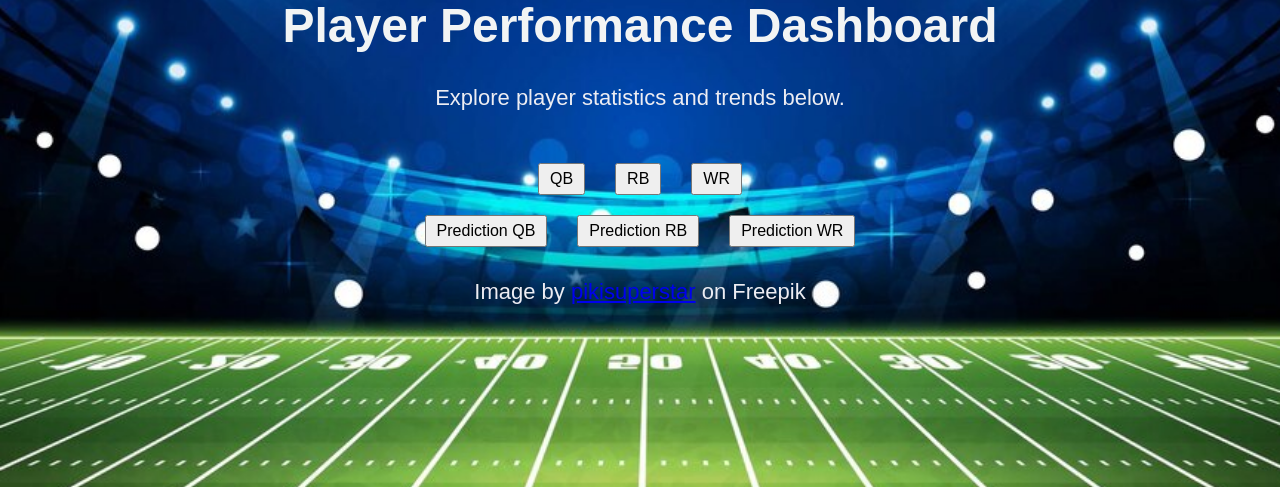
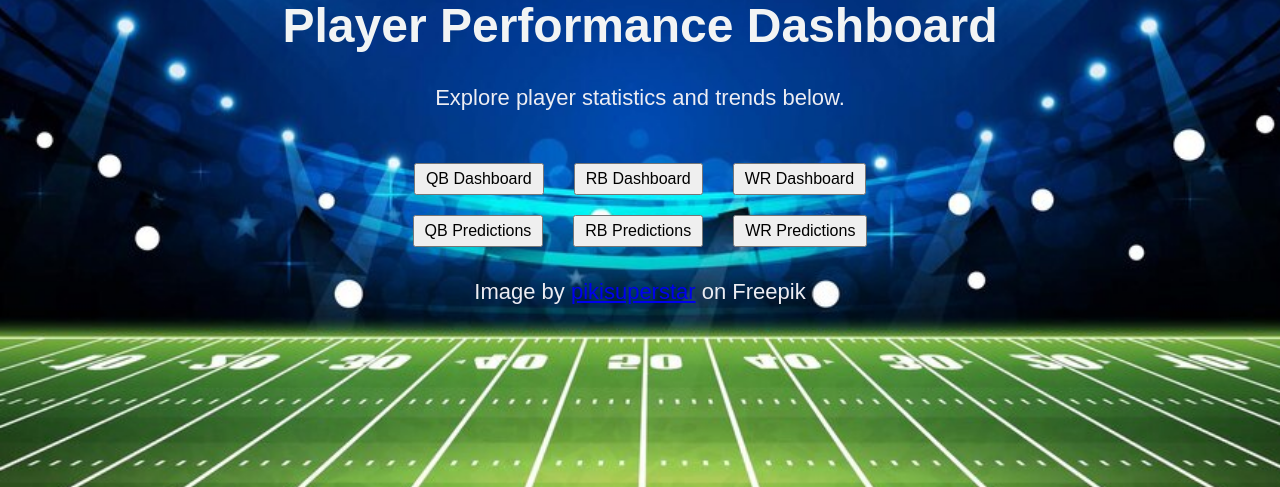
Before and after one commit to AiMO-MO-MO/Fantasy-Football-Prediction, a Flask app: page / in a window 1280 px wide. Shown: the part 264-751 px from the top of the page. Run offline with Flask 3, Linux system fonts and the light colour scheme.

Commit message:
Add files via upload

```diff
--- a/Flask/templates/Home.html
+++ b/Flask/templates/Home.html
@@ -56,14 +56,14 @@
         <p>Explore player statistics and trends below.</p>
     </div>
     <div class="button-container">
-        <button id="button1">QB</button>
-        <button id="button2">RB</button>
-        <button id="button3">WR</button>
+        <button id="button1">QB Dashboard</button>
+        <button id="button2">RB Dashboard</button>
+        <button id="button3">WR Dashboard</button>
     </div>
     <div class="button-container">
-        <button id="button4">Prediction QB</button>
-        <button id="button5">Prediction RB</button>
-        <button id="button6">Prediction WR</button>
+        <button id="button4">QB Predictions</button>
+        <button id="button5">RB Predictions</button>
+        <button id="button6">WR Predictions</button>
     </div>
     <p style="text-align: center;">
         Image by <a href="https://www.freepik.com/free-vector/realistic-american-football-stadium_11733976.htm#query=american%20football%20field&position=0&from_view=keyword&track=ais&uuid=2e6983e7-c456-443a-8021-03bd72de6675" target="_blank" rel="noopener noreferrer">pikisuperstar</a> on Freepik
```
